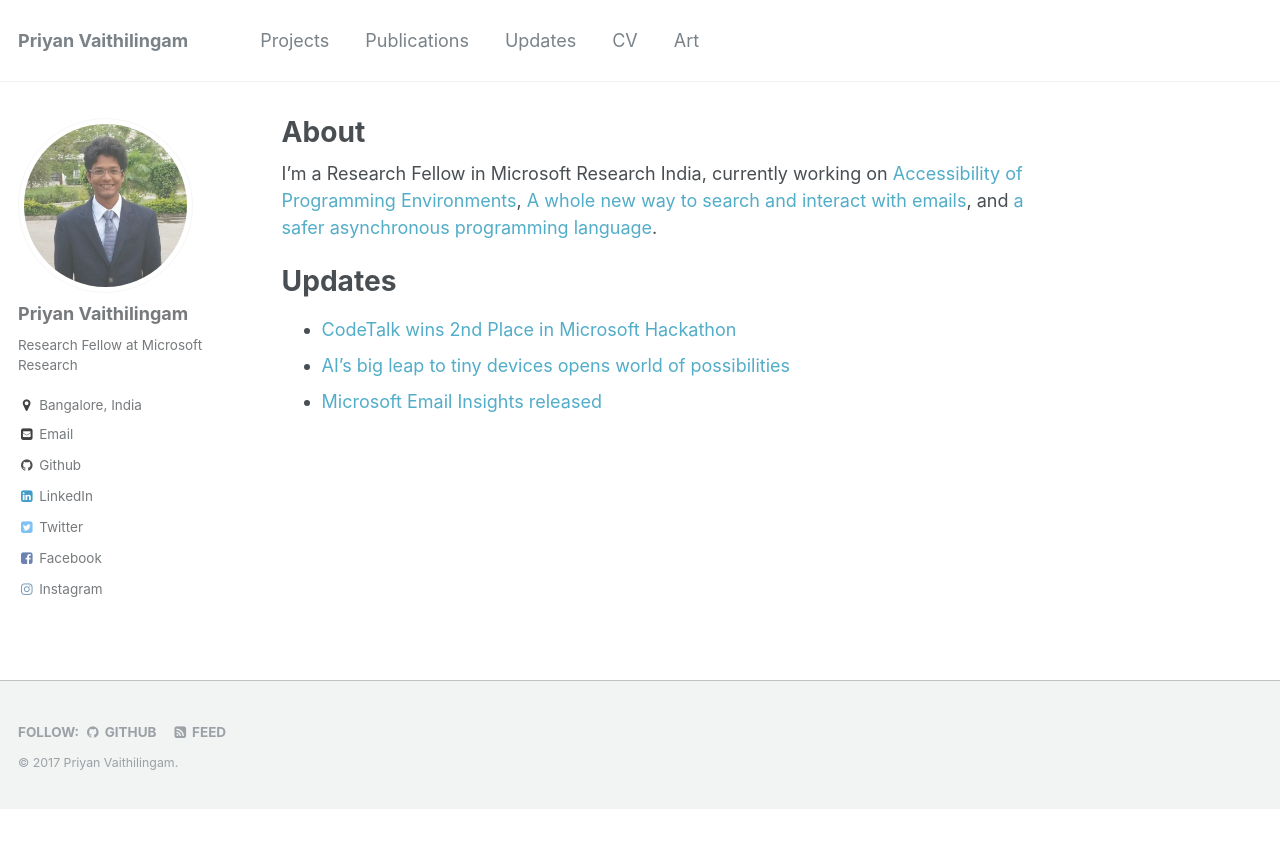
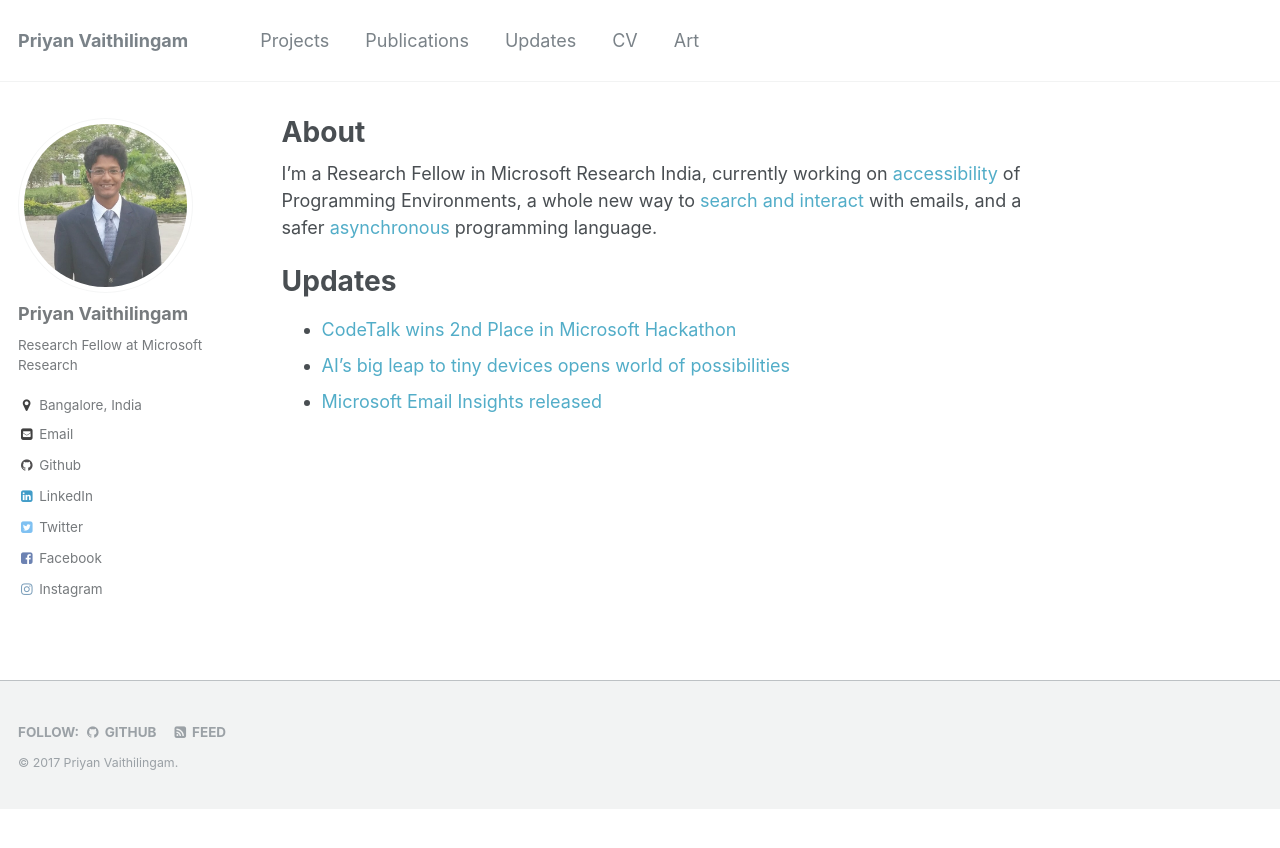
Before and after one commit to priyanmuthu/priyanmuthu.github.io, a Jekyll site: the page built from _pages/about.md, in a window 1280 px wide. Shown: the top 848 px of the page. Built offline with Jekyll 4.4.1, drawn with Linux system fonts in a browser that asks for light colours.

```diff
--- a/_pages/about.md
+++ b/_pages/about.md
@@ -9,7 +9,7 @@ redirect_from:
   - /who
 ---
 
-I'm a Research Fellow in Microsoft Research India, currently working on [Accessibility of Programming Environments](https://priyan.info/codetalk), [A whole new way to search and interact with emails](https://priyan.info/emailinsights), and [a safer asynchronous programming language](https://priyan.info/psharp).
+I'm a Research Fellow in Microsoft Research India, currently working on [accessibility](https://priyan.info/codetalk) of Programming Environments, a whole new way to [search and interact](https://priyan.info/emailinsights) with emails, and a safer [asynchronous](https://priyan.info/psharp) programming language.
 
 
 Updates
```
